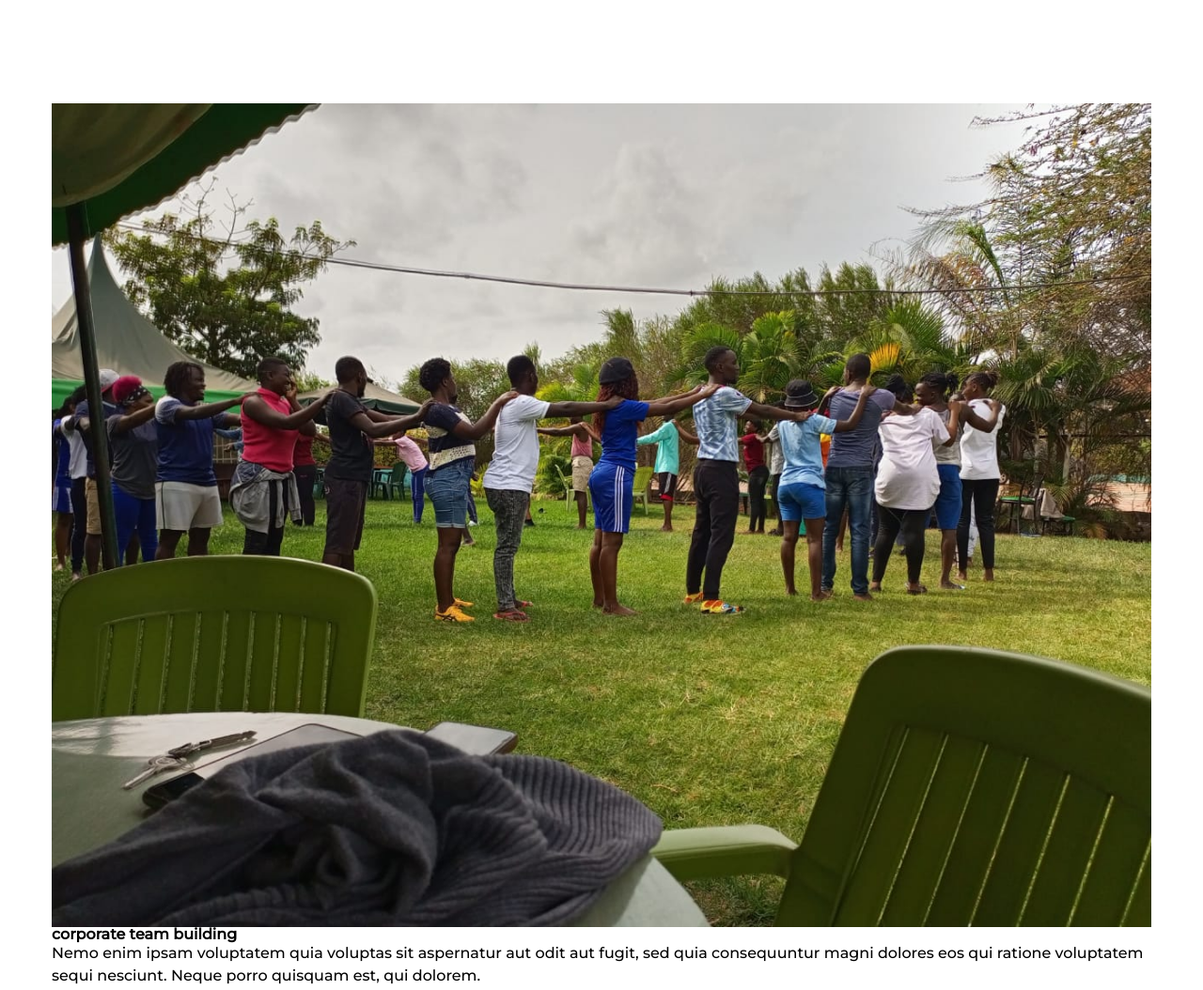
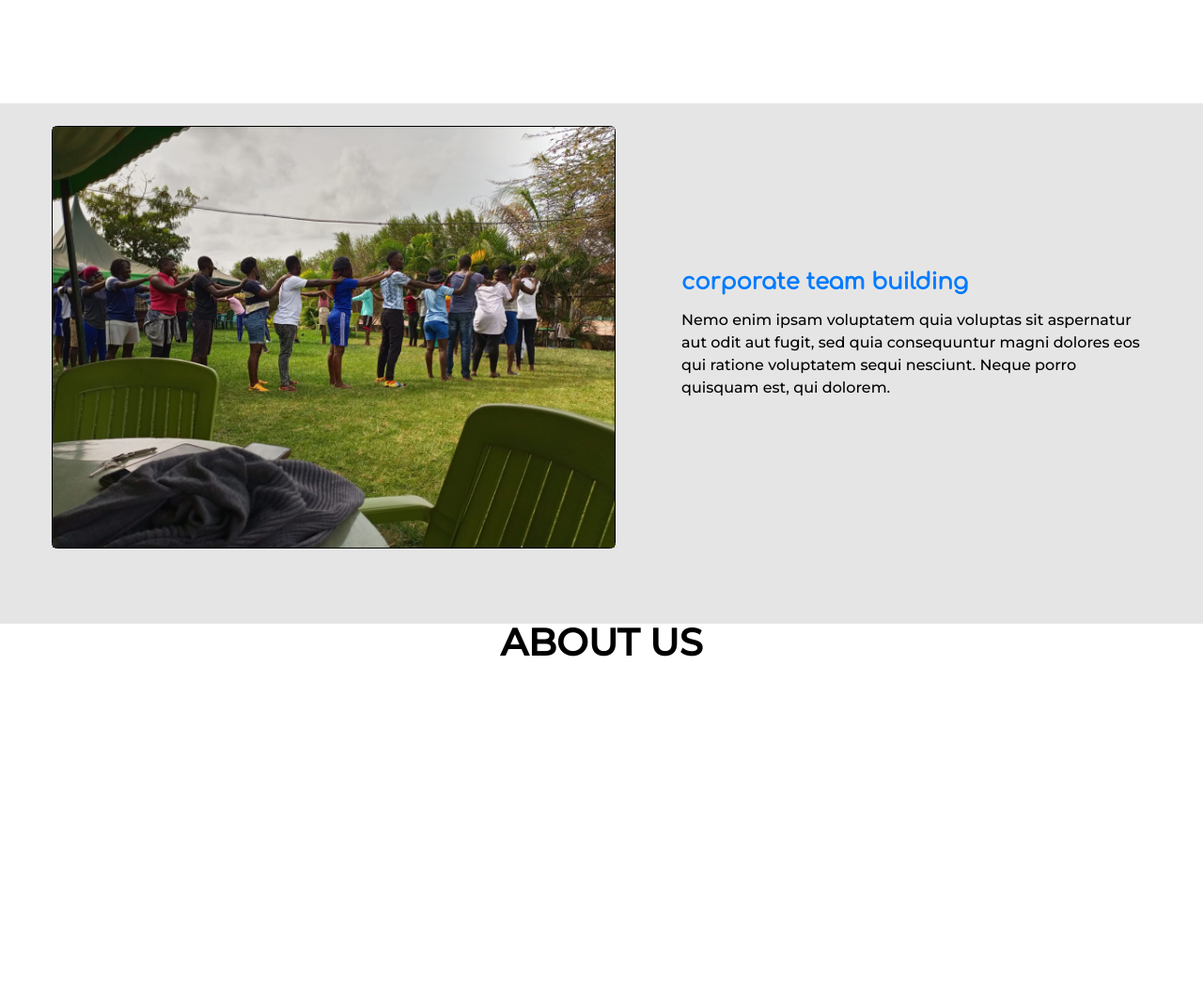
Before and after one commit to sebbyapudo/SKiongozi_team-building, a website built with Vite: page index.html in a window 1280 px wide. Shown: the part 1469-2523 px from the top of the page at 94% size. Built offline with nearby package versions, Linux system fonts and the light colour scheme.

Commit message:
Finished styling the services template

```diff
--- a/src/css/style.css
+++ b/src/css/style.css
@@ -438,6 +438,51 @@ header {
   border-radius: var(--radius);
   margin: 2rem 0;
   background: url('../images/services_banner.jpg') center center/cover no-repeat;
+  background-attachment: fixed;
+}
+
+/* corporate team building */
+#corporate {
+  background-color: var(--light-grey);
+}
+
+.services-content {
+  display: flex;
+  flex-direction: column;
+  gap: 1rem;
+  padding-top: 1.5rem;
+}
+.services-content  .img-container {
+  width: 450px;
+  border-radius: var(--radius);
+  border: 1px solid black;
+  order: 2;
+}
+
+.services-content .title {
+  color: var(--secondary-clr);
+  font-size: 1.5rem;
+  font-family: var(--ff-secondary);
+  padding: 1rem 0;
+}
+
+@media screen and (min-width: 768px) {
+  .services-content {
+    flex-direction: row-reverse;
+    gap: 2rem;
+    justify-content: space-between;
+    align-items: center;
+  }
+  .services-content  .img-container {
+    order: 1;
+    /* flex-grow: 1; */
+    /* height: 200px; */
+    width: 600px;
+  }
+
+  .services-content .services-text {
+    max-width: 500px;
+  }
 }
 footer {
   background: var(--clr-grey-1);
```
